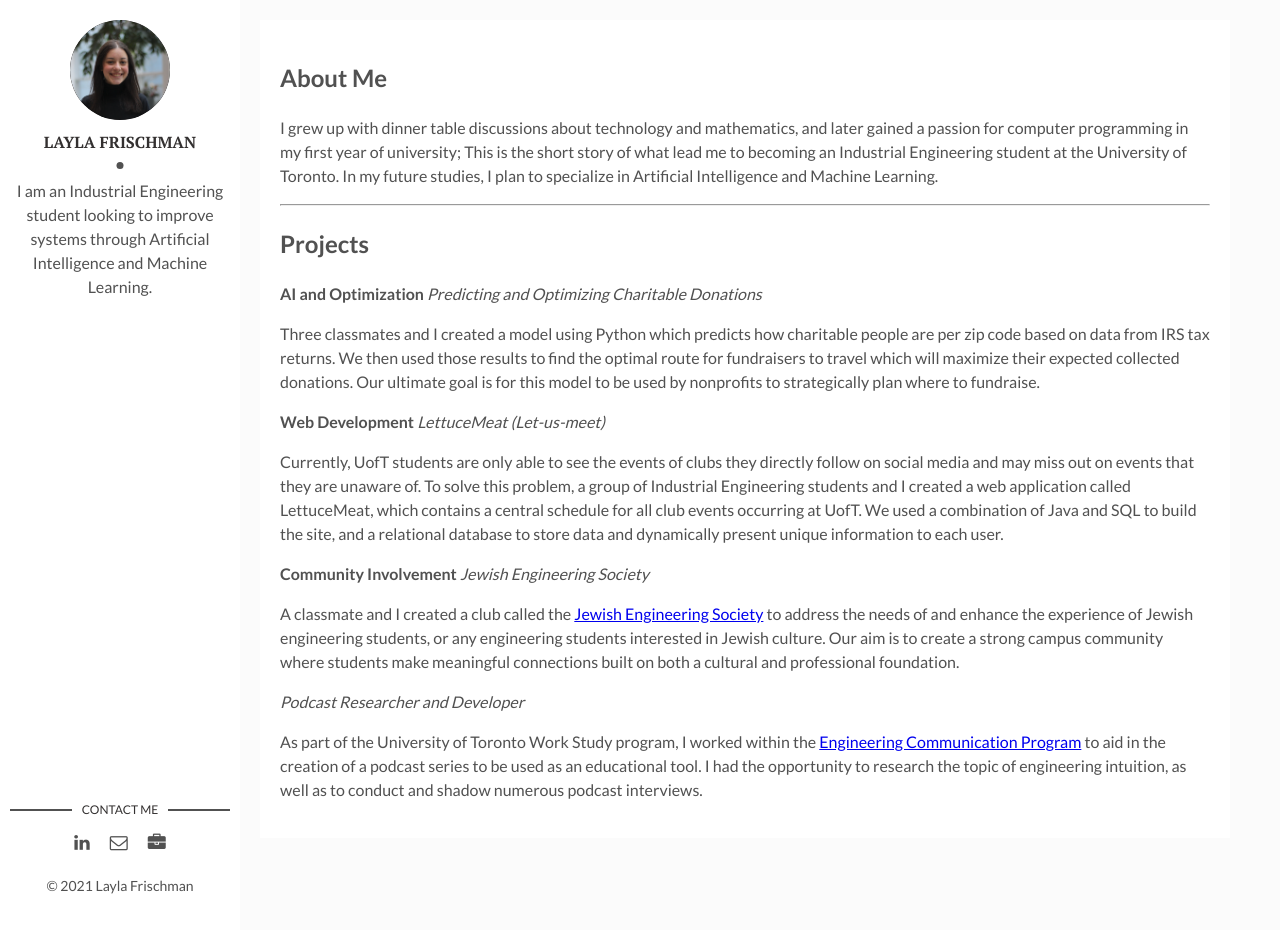
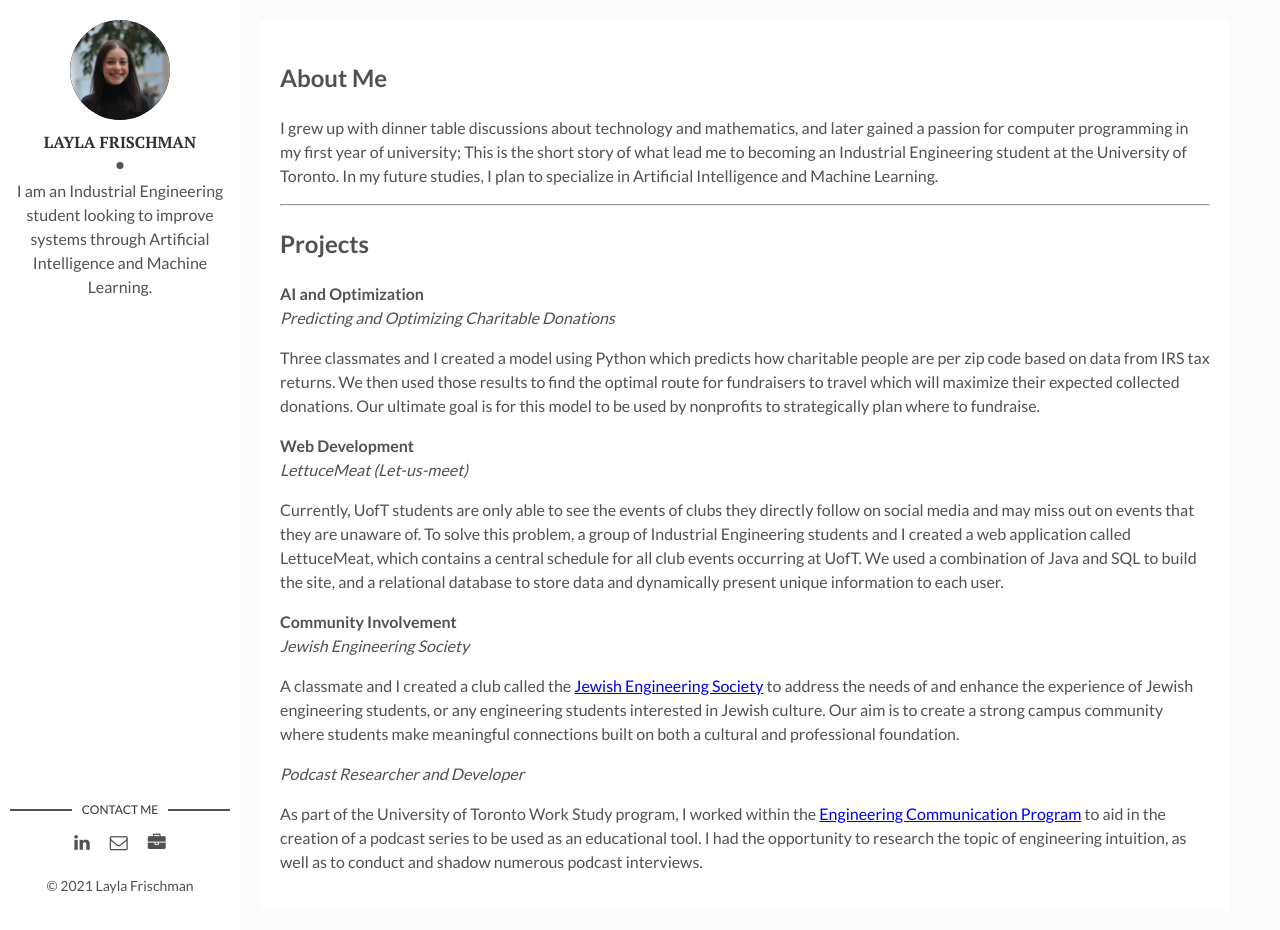
Before and after one commit to laylafrischman/laylafrischman.github.io, a Jekyll site: the page built from index.md, in a window 1280 px wide and 930 px high. Built offline with Jekyll 4.4.1, drawn with Linux system fonts in a browser that asks for light colours.

```diff
--- a/index.md
+++ b/index.md
@@ -10,17 +10,17 @@ I grew up with dinner table discussions about technology and mathematics, and la
 ****
 ## **Projects**
 
- **AI and Optimization**
+ **AI and Optimization**<br>
 *Predicting and Optimizing Charitable Donations*
 
 Three classmates and I created a model using Python which predicts how charitable people are per zip code based on data from IRS tax returns. We then used those results to find the optimal route for fundraisers to travel which will maximize their expected collected donations. Our ultimate goal is for this model to be used by nonprofits to strategically plan where to fundraise.
 
-**Web Development**
+**Web Development**<br>
 *LettuceMeat (Let-us-meet)*
 
 Currently, UofT students are only able to see the events of clubs they directly follow on social media and may miss out on events that they are unaware of. To solve this problem, a group of Industrial Engineering students and I created a web application called LettuceMeat, which contains a central schedule for all club events occurring at UofT. We used a combination of Java and SQL to build the site, and a relational database to store data and dynamically present unique information to each user.
 
-**Community Involvement**
+**Community Involvement**<br>
 *Jewish Engineering Society*
 
 A classmate and I created a club called the [Jewish Engineering Society](https://jes.skule.ca/) to address the needs of and enhance the experience of Jewish engineering students, or any engineering students interested in Jewish culture. Our aim is to create a strong campus community where students make meaningful connections built on both a cultural and professional foundation.
```
